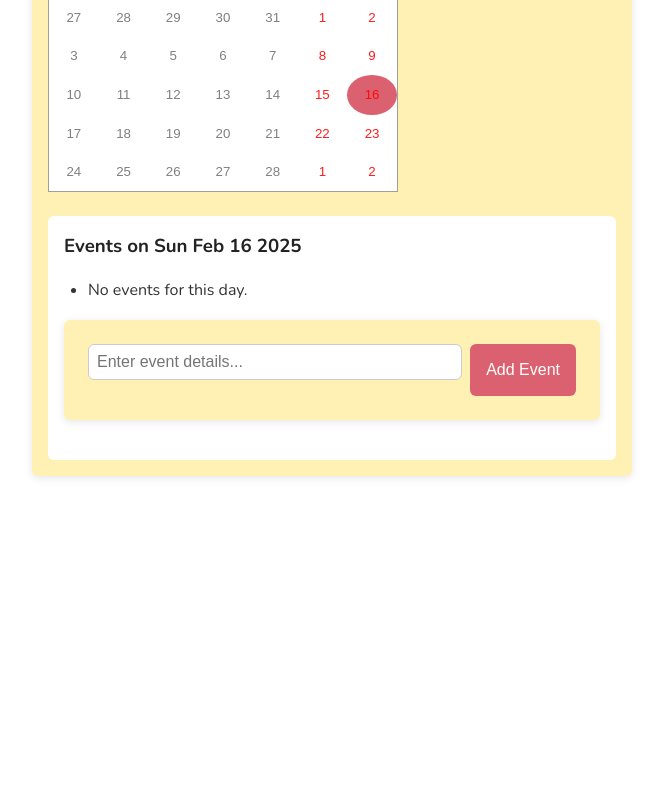
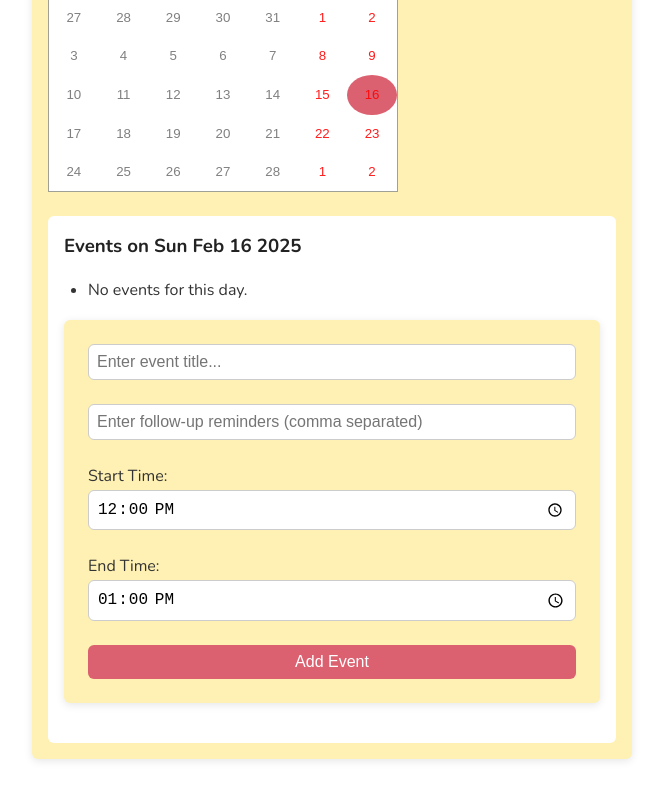
Before and after one commit to ProcrastinateGuy/H4H_TeamRed, a React (Create React App) app in the folder ally/: page /dashboard in a window 1280 px wide. Shown: the part 446-1246 px from the top of the page, without its empty margins (433-1096 px from the left). Before the commit the page ends 1018 px from the top, so only its background shows below. Built offline with nearby package versions, Linux system fonts and the light colour scheme.

Commit message:
fixed front end calender events

```diff
--- a/ally/src/components/CalendarStyles.css
+++ b/ally/src/components/CalendarStyles.css
@@ -1,5 +1,8 @@
 /* src/components/CalendarStyles.css */
 .calendar-container {
+  display: flex;
+  flex-direction: column;
+  align-items: center;
   margin: 2rem auto;
   max-width: 600px;
   padding: 1rem;
@@ -8,8 +11,13 @@
   box-shadow: 0 2px 8px rgba(0, 0, 0, 0.1);
 }
 
+.calendar-wrapper {
+  width: 100%;
+  margin-bottom: 1.5rem;
+}
+
 .event-section {
-  margin-top: 1.5rem;
+  width: 100%;
   padding: 1rem;
   background-color: var(--background-color);
   border-radius: var(--border-radius);
@@ -28,28 +36,30 @@
 
 .event-form {
   display: flex;
+  flex-direction: column;
   gap: 0.5rem;
 }
 
+.event-form input,
+.event-form button {
+  padding: 0.5rem;
+  border-radius: var(--border-radius);
+  width: 100%;
+  box-sizing: border-box;
+}
+
 .event-form input {
-  flex: 1;
-  padding: 0.5rem;
   border: 1px solid #ccc;
-  border-radius: var(--border-radius);
 }
 
 .event-form button {
-  padding: 0.5rem 1rem;
   font-size: 1rem;
   border: none;
-  border-radius: var(--border-radius);
   background-color: var(--primary-color);
   color: var(--background-color);
   cursor: pointer;
   transition: background-color 0.3s ease;
 }
-
-
 
 .event-form button:hover {
   background-color: var(--button-hover);
@@ -57,7 +67,7 @@
 
 .react-calendar__tile--active {
   background-color: var(--primary-color); /* Use theme color */
-  color: white; /*the color of seleted date*/
+  color: white; /* The color of selected date */
   border-radius: 50%; /* Makes it a perfect circle */
   width: 40px; /* Adjust size */
   height: 40px; /* Adjust size */
@@ -72,7 +82,6 @@
   background-color: var(--button-hover);
   transform: scale(1.1); /* Slight zoom effect */
 }
-
 
 .react-calendar__navigation {
   background-color: var(--primary-color);
@@ -94,7 +103,6 @@
   background-color: var(--button-hover);
 }
 
-
 .react-calendar__tile {
   color: grey;
 }
--- a/ally/src/components/MyCalendar.js
+++ b/ally/src/components/MyCalendar.js
@@ -1,14 +1,20 @@
-// src/components/MyCalendar.js
 import React, { useState, useEffect } from "react";
 import Calendar from "react-calendar";
+import axios from 'axios';
 import "react-calendar/dist/Calendar.css";
 import "./CalendarStyles.css"; // Optional custom styles
+
+const apiUrl = 'http://localhost:4000';
 
 function MyCalendar() {
   const [currentDate, setCurrentDate] = useState(new Date());
   const [selectedDate, setSelectedDate] = useState(new Date());
   const [events, setEvents] = useState({});
   const [newEvent, setNewEvent] = useState("");
+  const [newEventTitle, setNewEventTitle] = useState("");
+  const [followupReminders, setFollowupReminders] = useState([]);
+  const [startTime, setStartTime] = useState("12:00");
+  const [endTime, setEndTime] = useState("13:00");
 
   // Load events from localStorage (if any) on component mount
   useEffect(() => {
@@ -29,26 +35,71 @@ function MyCalendar() {
   };
 
   // Add new event to the selected date
-  const handleAddEvent = (e) => {
+  const handleAddEvent = async (e) => {
     e.preventDefault();
-    const dateKey = selectedDate.toDateString();
+    const dateKey = selectedDate.toISOString();
+    const startDateTime = new Date(`${dateKey.split("T")[0]}T${startTime}:00Z`).toISOString();
+    const endDateTime = new Date(`${dateKey.split("T")[0]}T${endTime}:00Z`).toISOString();
+
     const updatedEvents = { ...events };
+
     if (!updatedEvents[dateKey]) {
       updatedEvents[dateKey] = [];
     }
+    //reset
     updatedEvents[dateKey].push(newEvent);
     setEvents(updatedEvents);
     setNewEvent("");
+    setNewEventTitle("");
+    setFollowupReminders([]);
+    setStartTime("12:00");
+    setEndTime("13:00");
+
+    try {
+      const requestBody = {
+        title: newEvent,
+        start: startDateTime,
+        end: endDateTime,
+        followup_reminders: []
+      };
+
+      console.log("Request Body:", requestBody);
+
+      const response = await fetch(apiUrl + '/create_event', {
+        method: "POST",
+        headers: {
+          'Content-Type': 'application/json'
+        },
+        body: JSON.stringify(requestBody),
+      });
+
+      if (!response.ok) {
+        const errorText = await response.text();
+        console.error("Response Error:", errorText);
+        throw new Error("Failed to add event");
+      } else {
+        alert("Event added");
+      }
+
+      const responseData = await response.json();
+      console.log("Event created:", responseData);
+
+    } catch (Error) {
+      console.error("Error adding event:", Error);
+      alert("There was an error adding the event. Please try again.");
+    }
   };
 
   return (
     <div className="calendar-container">
       <h2>My Calendar</h2>
-      <Calendar
-        onChange={setCurrentDate}
-        value={currentDate}
-        onClickDay={onDateClick}
-      />
+      <div className="calendar-wrapper">
+        <Calendar
+          onChange={setCurrentDate}
+          value={currentDate}
+          onClickDay={onDateClick}
+        />
+      </div>
       <div className="event-section">
         <h3>Events on {selectedDate.toDateString()}</h3>
         <ul>
@@ -63,11 +114,33 @@ function MyCalendar() {
         <form onSubmit={handleAddEvent} className="event-form">
           <input
             type="text"
-            value={newEvent}
-            onChange={(e) => setNewEvent(e.target.value)}
-            placeholder="Enter event details..."
+            value={newEventTitle}
+            onChange={(e) => setNewEventTitle(e.target.value)}
+            placeholder="Enter event title..."
             required
           />
+          <input
+            type="text"
+            value={followupReminders}
+            onChange={(e) => setFollowupReminders(e.target.value.split(","))}
+            placeholder="Enter follow-up reminders (comma separated)"
+          />
+          <div>
+            <label>Start Time:</label>
+            <input
+              type="time"
+              value={startTime}
+              onChange={(e) => setStartTime(e.target.value)}
+            />
+          </div>
+          <div>
+            <label>End Time:</label>
+            <input
+              type="time"
+              value={endTime}
+              onChange={(e) => setEndTime(e.target.value)}
+            />
+          </div>
           <button type="submit">Add Event</button>
         </form>
       </div>
```
